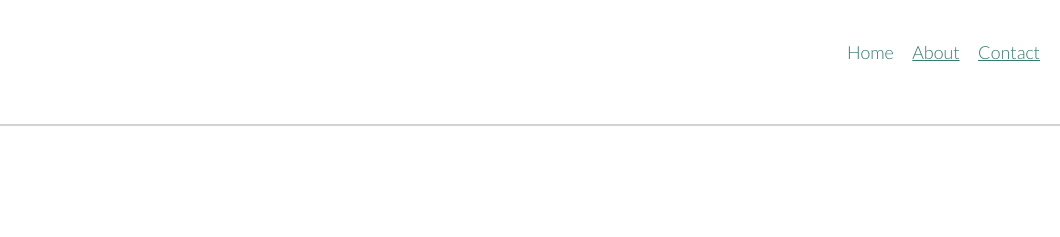
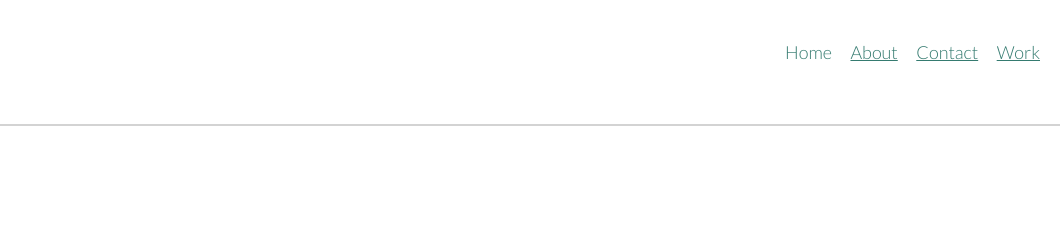
Before and after one commit to cjheinrich/portfolio-website, a plain HTML site: page work.html in a window 1280 px wide. Shown: the top 237 px of the page, 220-1280 px from the left. Drawn offline with Linux system fonts and the light colour scheme.

Commit message:
Update work.html
added work link back to itself because it was missing

```diff
--- a/work.html
+++ b/work.html
@@ -29,6 +29,9 @@
             </li>
             <li role="presentation">
                 <a href="contact.html" role="menuitem" class="navigation-list_item">Contact</a>
+            </li>
+            <li>
+                <a href="work.html" role="menuitem" class="navigation-list_item">Work</a>
             </li>
         </ul>
     </nav>
```
